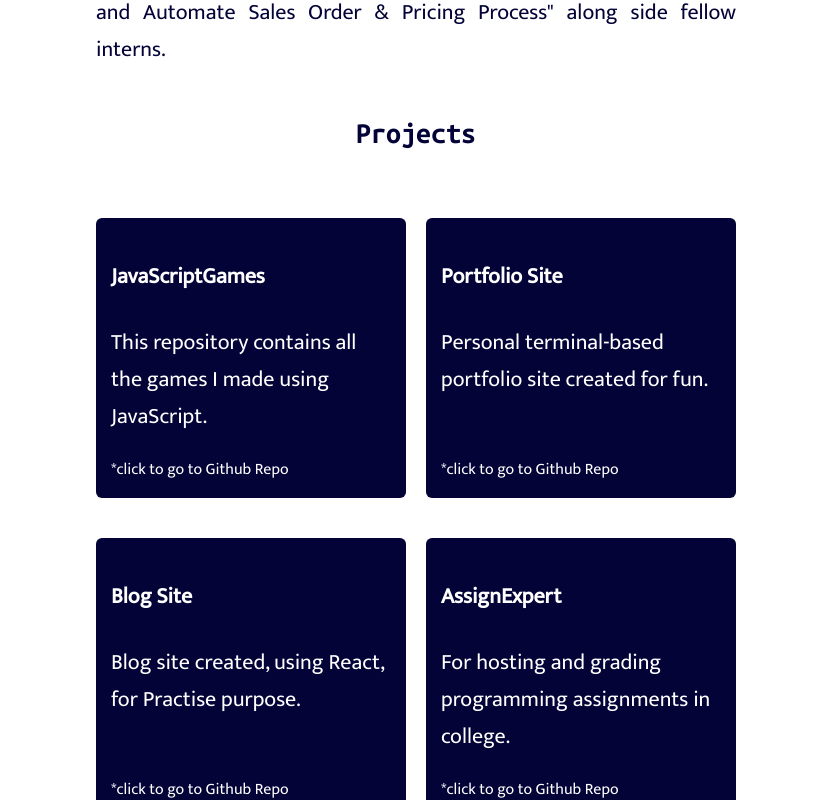
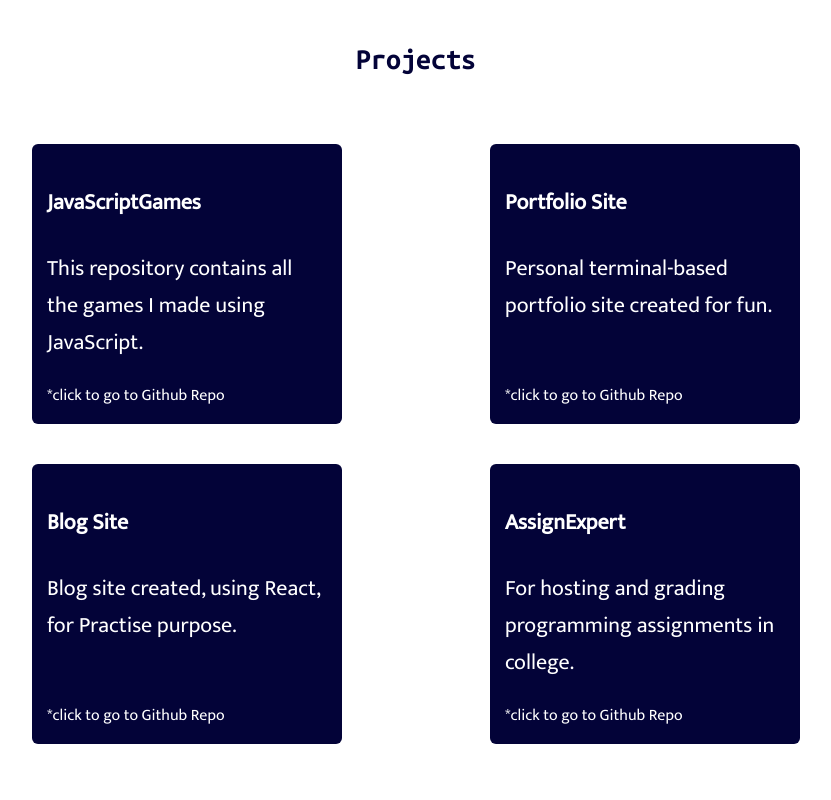
Before and after one commit to Ronak-Malkan/RonakMalkan, a React (Create React App) app: page / in a window 1280 px wide. Shown: the part 1240-2040 px from the top of the page, without its empty margins (224-1055 px from the left). Built offline with nearby package versions, Linux system fonts and the light colour scheme.

Commit message:
fix: added styling for max width 1300px

```diff
--- a/src/components/MainPage/MainPage.css
+++ b/src/components/MainPage/MainPage.css
@@ -33,6 +33,16 @@
 
 #InfoSection > a:link {
    color: #58cd56;
+}
+
+@media (max-width: 1300px) {
+   #projectsContainer {
+      width: 60%;
+   }
+
+   .sectionInformation {
+      width: 60%;
+   }
 }
 
 @media (max-width: 1100px) {
```
